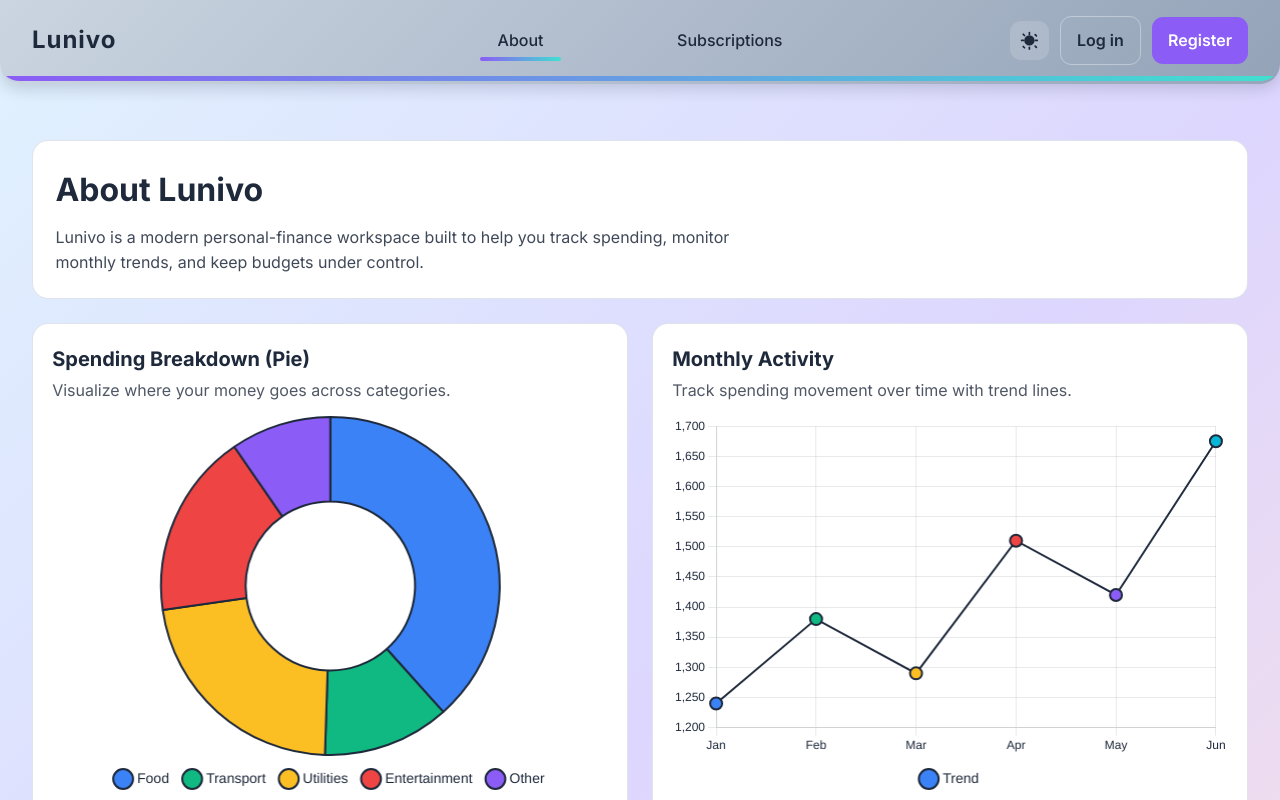
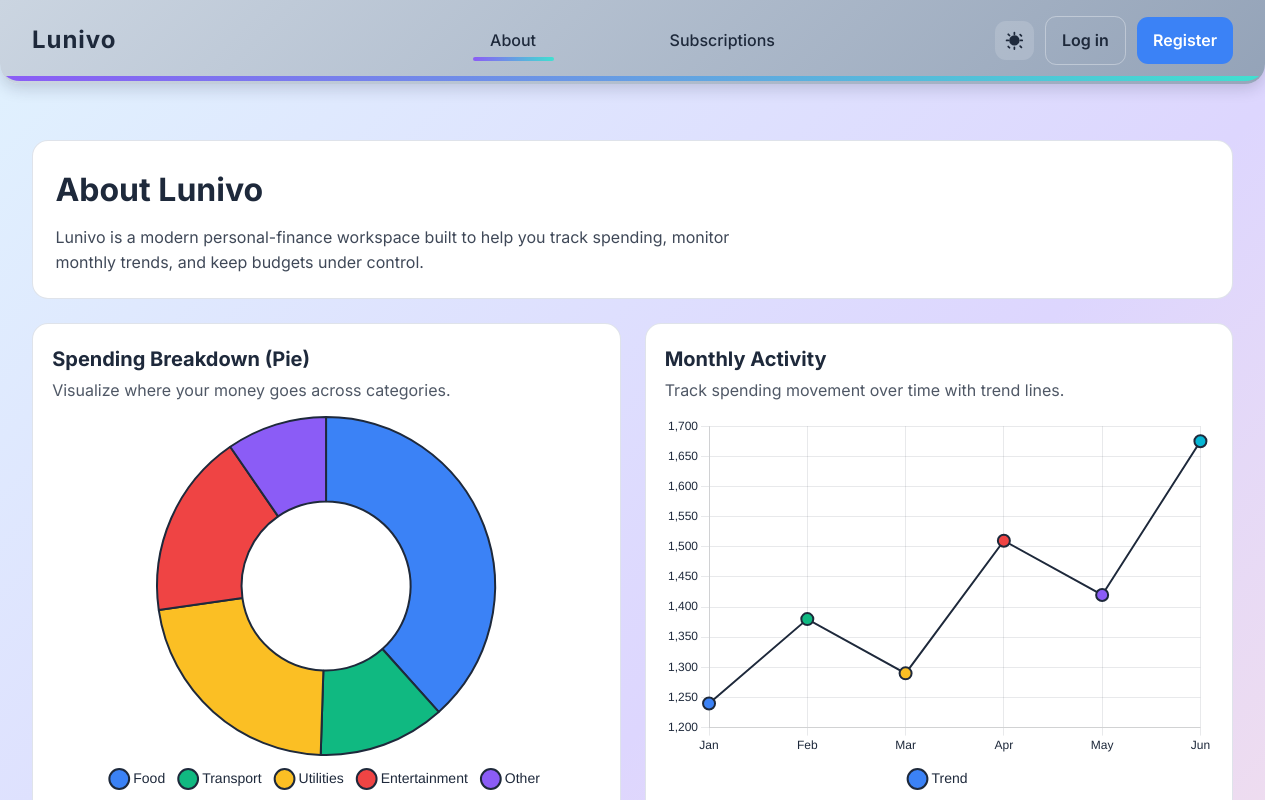
Before and after one commit to FabianC1/Lunivo, a Next.js app: page /about in a window 1280 px wide. Shown: the top 800 px of the page. Built offline with nearby package versions, Linux system fonts and the light colour scheme.

Commit message:
more progress

```diff
--- a/components/Navbar.module.css
+++ b/components/Navbar.module.css
@@ -134,6 +134,8 @@
   background: var(--highlight-color);
   color: #fff;
   border-radius: 0.75rem;
+  font-family: inherit;
+  font-size: inherit;
   font-weight: 500;
   border: none;
   cursor: pointer;
--- a/components/PublicNavbar.module.css
+++ b/components/PublicNavbar.module.css
@@ -130,11 +130,11 @@
 
 .register {
   color: #fff;
-  background: var(--highlight-color);
+  background: var(--primary-color);
 }
 
 .register:hover {
-  background: var(--accent-color);
+  opacity: 0.88;
 }
 
 @media (max-width: 900px) {
--- a/styles/globals.css
+++ b/styles/globals.css
@@ -9,6 +9,7 @@
 html {
   background: var(--bg-gradient);
   transition: background 0.3s ease;
+  scrollbar-gutter: stable;
 }
 
 html,
```
